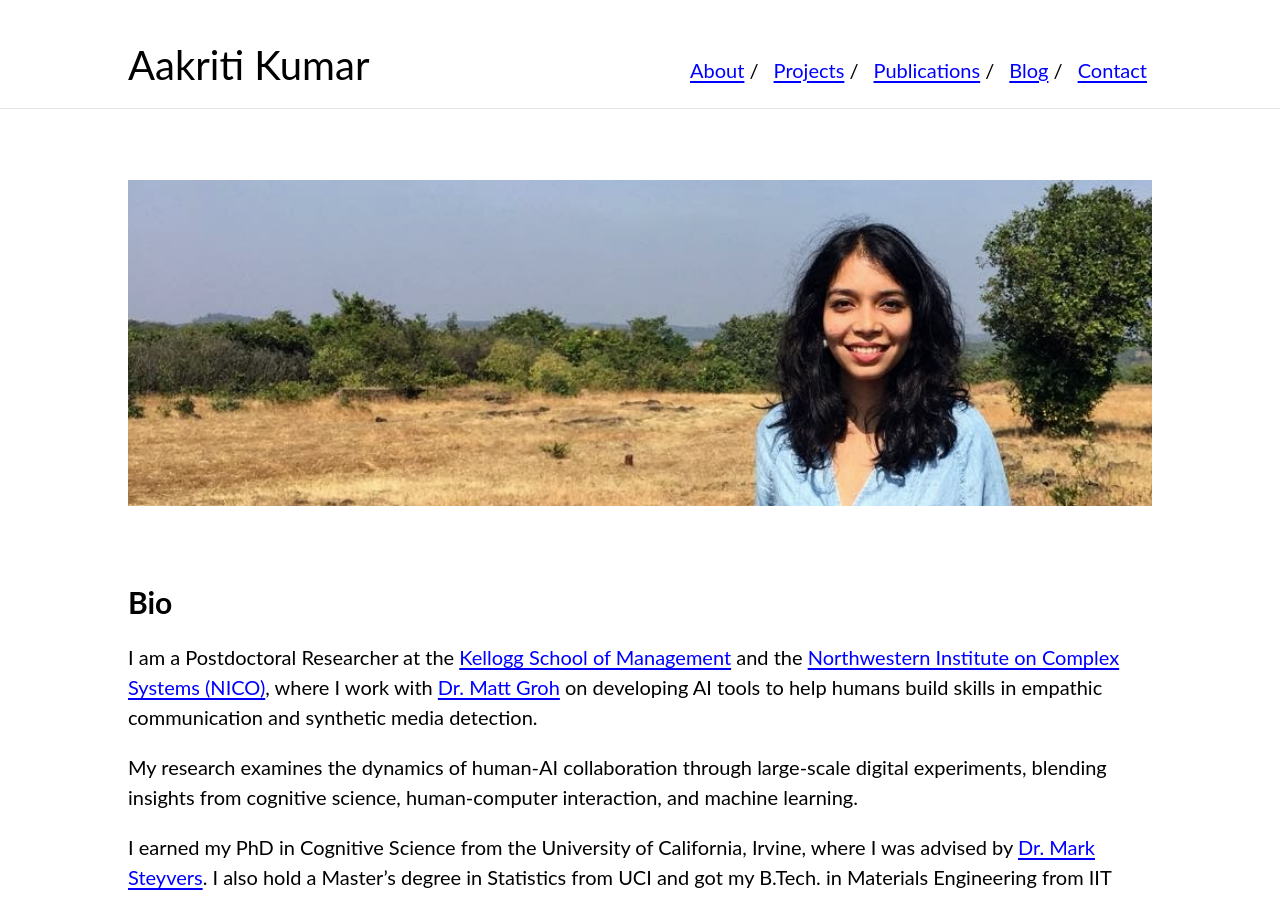
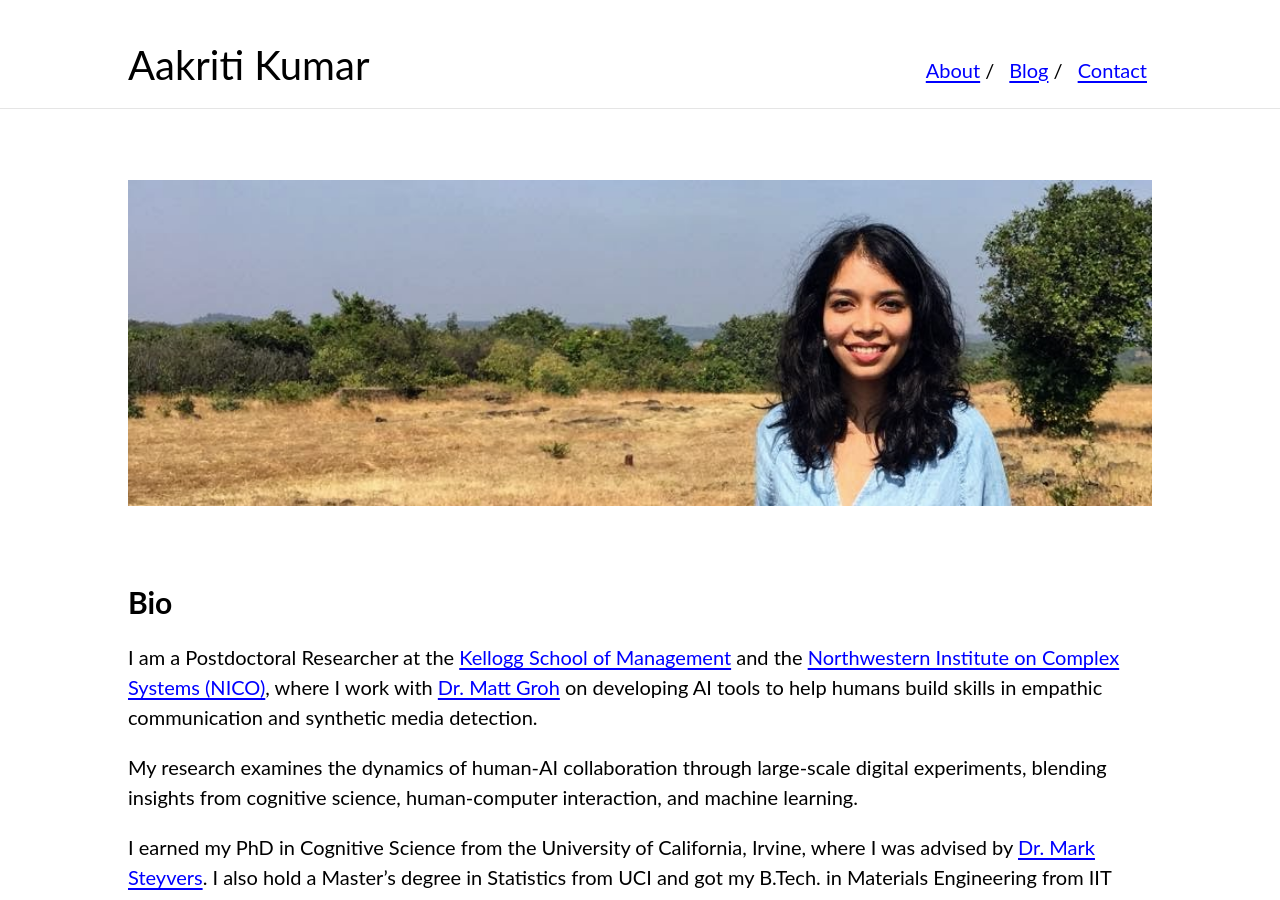
Before and after one commit to aakriti1kumar/aakriti1kumar.github.io, a Jekyll site: the page built from index.md, in a window 1280 px wide and 900 px high. Built offline with Jekyll 4.4.1, drawn with Linux system fonts in a browser that asks for light colours; our own code applies the rules of GitHub Pages for plain Markdown files; Markdown is read by kramdown in place of the engine named in the settings; some of the changed lines change nothing that is shown.

Commit message:
Comment out Projects and Publications links
Comment out Projects and Publications sections in config.

```diff
--- a/_config.yml
+++ b/_config.yml
@@ -19,10 +19,10 @@ nav:
    link: "index"
 #  - name: "CV"
 #    link: "CV.pdf"
- - name: "Projects"
-   link: "projects"
- - name: "Publications"
-   link: "pubs"
+ # - name: "Projects"
+ #   link: "projects"
+ # - name: "Publications"
+ #   link: "pubs"
  - name: "Blog"
    link: "blog"
  # - name: "Other Things"
```
